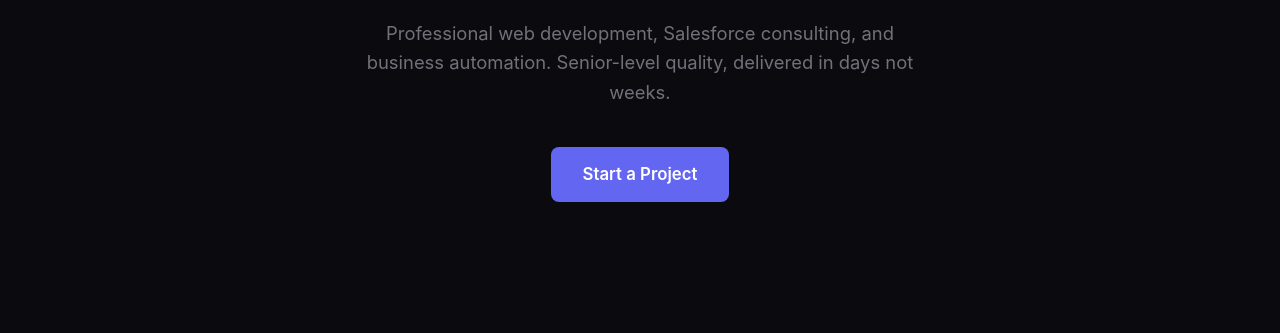
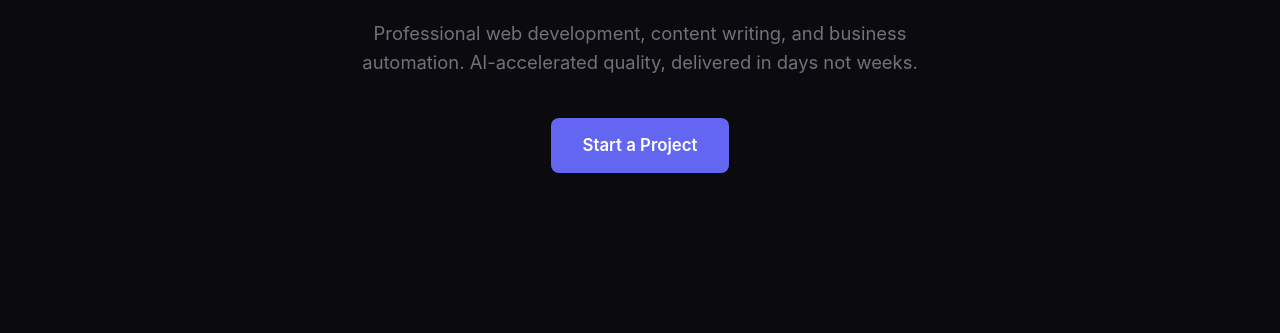
Before and after one commit to DaveMoudy/forgedev-agency, a plain HTML site: page index.html in a window 1280 px wide. Shown: the part 332-665 px from the top of the page. Drawn offline with Linux system fonts and the light colour scheme.

Commit message:
Update site: remove Salesforce refs, add Reddit DM contact

```diff
--- a/index.html
+++ b/index.html
@@ -3,8 +3,8 @@
 <head>
     <meta charset="UTF-8">
     <meta name="viewport" content="width=device-width, initial-scale=1.0">
-    <title>ForgeDev — Web Development & Salesforce Consulting</title>
-    <meta name="description" content="Professional web development, Salesforce consulting, and business automation. Fast delivery, clean code, competitive pricing.">
+    <title>ForgeDev — AI-Powered Web Development & Automation</title>
+    <meta name="description" content="Professional web development, content writing, and business automation. AI-accelerated delivery in days, not weeks. Fixed pricing from $25.">
     <style>
         * { margin: 0; padding: 0; box-sizing: border-box; }
 
@@ -265,7 +265,7 @@
 <div class="hero">
     <div class="badge"><span class="dot">●</span> Available for new projects</div>
     <h1>Ship faster with<br><span class="highlight">AI-accelerated development</span></h1>
-    <p>Professional web development, Salesforce consulting, and business automation. Senior-level quality, delivered in days not weeks.</p>
+    <p>Professional web development, content writing, and business automation. AI-accelerated quality, delivered in days not weeks.</p>
     <a href="#contact" class="hero-cta">Start a Project</a>
 </div>
 
@@ -390,6 +390,7 @@
         </div>
         <div class="contact-methods">
             <a href="mailto:davemoudy@gmail.com" class="contact-method">davemoudy@gmail.com</a>
+            <a href="https://www.reddit.com/user/EfficientlyEfficient" class="contact-method">Reddit DM</a>
             <a href="https://cash.app/$DaveMoudy" class="contact-method">CashApp: $DaveMoudy</a>
             <a href="https://github.com/DaveMoudy" class="contact-method">GitHub</a>
         </div>
```
